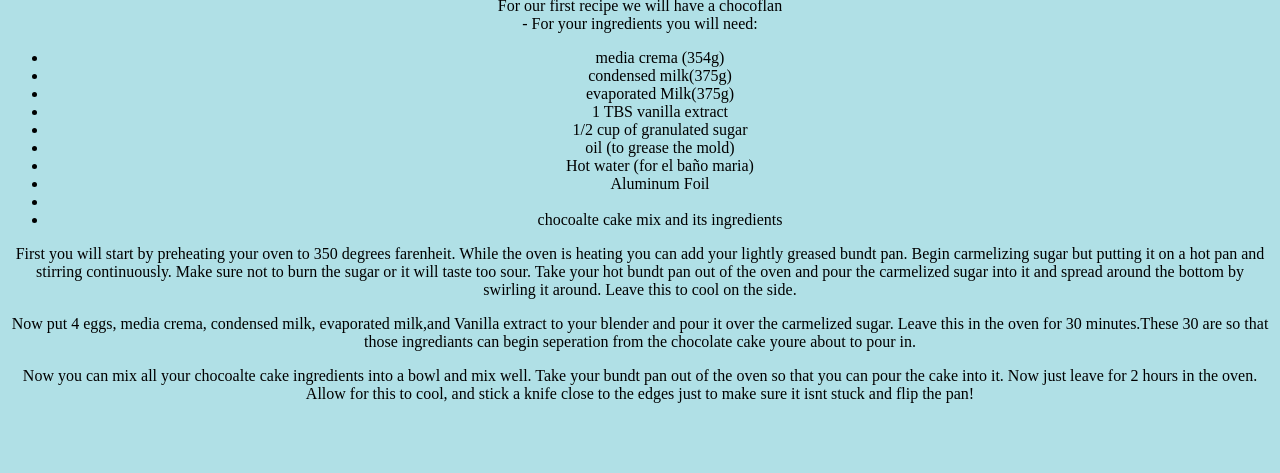
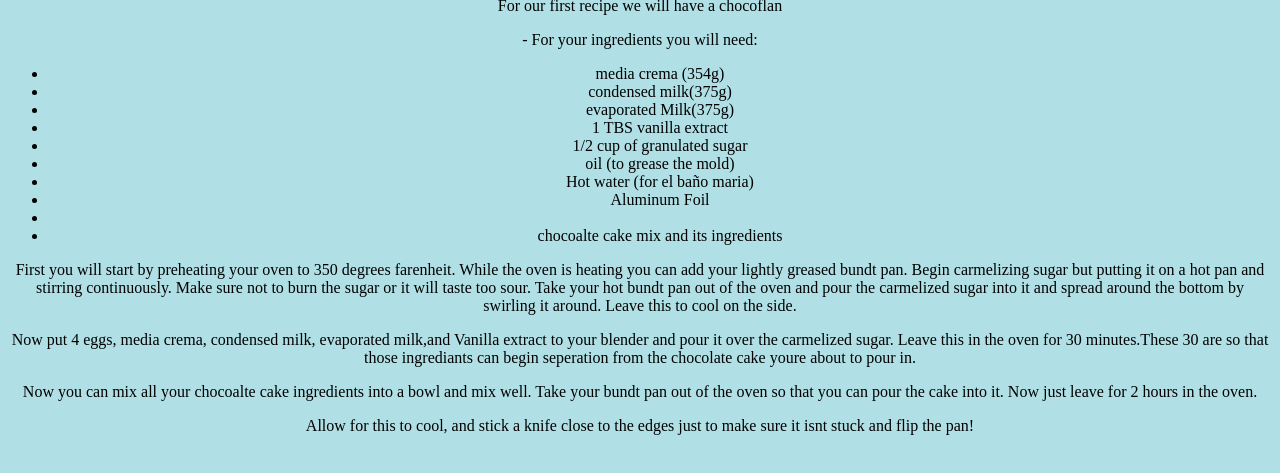
Before and after one commit to yessi0/MyProfile, a plain HTML site: page index.html in a window 1280 px wide. Shown: the part 47-520 px from the top of the page. Drawn offline with Linux system fonts and the light colour scheme; a script that the page names is missing.

Commit message:
Update index.html

```diff
--- a/index.html
+++ b/index.html
@@ -14,7 +14,7 @@
   </body><center> For our first recipe we will have a chocoflan<center> <body>
 </html>
 <body style="background-color:powderblue;">
-</body>- For your ingredients you will need:<body>
+</p>- For your ingredients you will need:<p>
 <ul>
   <li>media crema (354g)</li>
   <li>condensed milk(375g)</li>
@@ -27,8 +27,8 @@
     <li> chocoalte cake mix and its ingredients</li>
 
 </ul>
-<body> First you will start by preheating your oven to 350 degrees farenheit. While the oven is heating you can add your lightly greased bundt pan. Begin carmelizing sugar but putting it on a hot pan and stirring continuously. Make sure not to burn the sugar or it will taste too sour. Take your hot bundt pan out of the oven and pour the carmelized sugar into it and spread around the bottom by swirling it around. Leave this to cool on the side. <boyd>
-   <dl><body> Now put 4 eggs, media crema, condensed milk, evaporated milk,and Vanilla extract to your blender and pour it over the carmelized sugar. Leave this in the oven for 30 minutes.These 30 are so that those ingrediants can begin seperation from the chocolate cake youre about to pour in.<body><dl>
+<p> First you will start by preheating your oven to 350 degrees farenheit. While the oven is heating you can add your lightly greased bundt pan. Begin carmelizing sugar but putting it on a hot pan and stirring continuously. Make sure not to burn the sugar or it will taste too sour. Take your hot bundt pan out of the oven and pour the carmelized sugar into it and spread around the bottom by swirling it around. Leave this to cool on the side. <boyd>
+   <dl><body> Now put 4 eggs, media crema, condensed milk, evaporated milk,and Vanilla extract to your blender and pour it over the carmelized sugar. Leave this in the oven for 30 minutes.These 30 are so that those ingrediants can begin seperation from the chocolate cake youre about to pour in.</p><dl>
 
-<body> Now you can mix all your chocoalte cake ingredients into a bowl and mix well. Take your bundt pan out of the oven so that you can pour the cake into it. Now just leave for 2 hours in the oven.</body>
-<body> Allow for this to cool, and stick a knife close to the edges just to make sure it isnt stuck and flip the pan!<body>
+<p> Now you can mix all your chocoalte cake ingredients into a bowl and mix well. Take your bundt pan out of the oven so that you can pour the cake into it. Now just leave for 2 hours in the oven.</p>
+<p> Allow for this to cool, and stick a knife close to the edges just to make sure it isnt stuck and flip the pan!</p>
```
